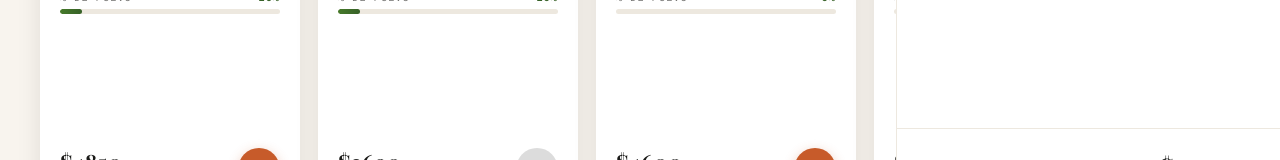
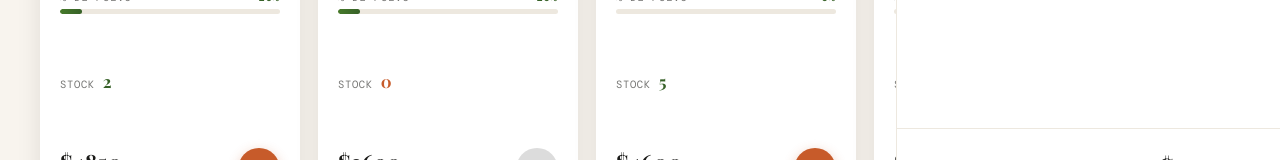
Before and after one commit to Martinianogutierrez/YerbAngular, an Angular app: page / in a window 1280 px wide. Shown: the part 511-671 px from the top of the page. Built offline with nearby package versions, Linux system fonts and the light colour scheme; a web font is replaced by a local one.

Commit message:
Agrego valor de Stock y EventEmmiter del componente card a list.

```diff
--- a/src/app/yerba-card/yerba-card.html
+++ b/src/app/yerba-card/yerba-card.html
@@ -18,12 +18,16 @@
             </div>
         </div>
     </div>
+    <div class="stock-row" [class.out-of-stock]="yerba.stock === 0">
+        <span class="stock-label">Stock</span>
+        <span class="stock-value">{{ yerba.stock }}</span>
+    </div>
     <div class="card-action-row">
         <div>
         <div class="card-price">${{yerba.price}}</div>
         <div class="card-price-unit">por {{ yerba.weight }} g</div>
         </div>
-    <button (click)="addYerbaToCart(yerba)" class="add-btn " type="button" aria-label="Agregar al carrito" [disabled]="yerba.stock === 0">
+    <button (click)="addYerba()" class="add-btn " type="button" aria-label="Agregar al carrito" [disabled]="yerba.stock === 0">
             <svg viewBox="0 0 24 24"><line x1="12" y1="5" x2="12" y2="19"/><line x1="5" y1="12" x2="19" y2="12"/></svg>
         </button>
     </div>
--- a/src/app/yerba-card/yerba-card.scss
+++ b/src/app/yerba-card/yerba-card.scss
@@ -113,6 +113,32 @@
   from { width: 0 !important; }
 }
 
+/* Stock row */
+.stock-row {
+  display: flex;
+  align-items: baseline;
+  gap: 8px;
+  margin-bottom: 14px;
+  font-family: var(--font-mono);
+  letter-spacing: 0.06em;
+  text-transform: uppercase;
+  color: var(--carbon-60);
+  font-size: 0.66rem;
+}
+.stock-label {
+  flex: 0 0 auto;
+}
+.stock-value {
+  font-family: var(--font-display);
+  font-size: 1.05rem;
+  font-weight: 700;
+  letter-spacing: 0;
+  color: var(--green-mid);
+}
+.stock-row.out-of-stock .stock-value {
+  color: var(--orange);
+}
+
 /* Price + button row */
 .card-action-row {
   display: flex;
--- a/src/app/yerba-card/yerba-card.ts
+++ b/src/app/yerba-card/yerba-card.ts
@@ -1,4 +1,4 @@
-import { Component, HostBinding, Input } from '@angular/core';
+import { Component, HostBinding, Input, Output, EventEmitter } from '@angular/core';
 import { Yerba } from '../yerba-list/Yerba';
 
 
@@ -14,8 +14,12 @@ export class YerbaCard {
   @Input()
   yerba!: Yerba;
 
-  addYerbaToCart(yerba: Yerba) {
+  @Output()
+  stockChange: EventEmitter<number> = new EventEmitter<number>();
 
+  addYerba() {
+    this.yerba.stock--;
+    this.stockChange.emit(this.yerba.stock);
   }
 
 }
--- a/src/app/yerba-list/yerba-list.html
+++ b/src/app/yerba-list/yerba-list.html
@@ -25,7 +25,7 @@
     <div class="carousel-track" #carouselTrack [style.transform]="trackTransform()" [style.--visible-cards]="visibleCards()">
 
         @for (yerba of yerbas; track yerba.id) {
-            <app-yerba-card [yerba]="yerba"></app-yerba-card>
+            <app-yerba-card [yerba]="yerba" (stockChange)="onStockChange($event)"></app-yerba-card>
         }
 
     </div>
--- a/src/app/yerba-list/yerba-list.ts
+++ b/src/app/yerba-list/yerba-list.ts
@@ -24,17 +24,24 @@ import { YerbaCard } from '../yerba-card/yerba-card';
   }
 })
 export class YerbaList implements AfterViewInit {
+
+
+  onStockChange($event: number) {
+    console.log('Stock changed:', $event);
+  }
+
+
   private readonly platformId = inject(PLATFORM_ID);
   private readonly isBrowser = isPlatformBrowser(this.platformId);
 
   private readonly carouselWrapper = viewChild<ElementRef<HTMLElement>>('carouselWrapper');
   private readonly carouselTrack = viewChild<ElementRef<HTMLElement>>('carouselTrack');
 
-private readonly cardsPerSlide = 3;
-private readonly slideStep = 3;
+  private readonly cardsPerSlide = 3;
+  private readonly slideStep = 3;
 
   readonly currentSlide = signal(0);
-readonly visibleCards = signal(this.cardsPerSlide);
+  readonly visibleCards = signal(this.cardsPerSlide);
 
   private readonly cardStepPx = signal(0);
 
```
